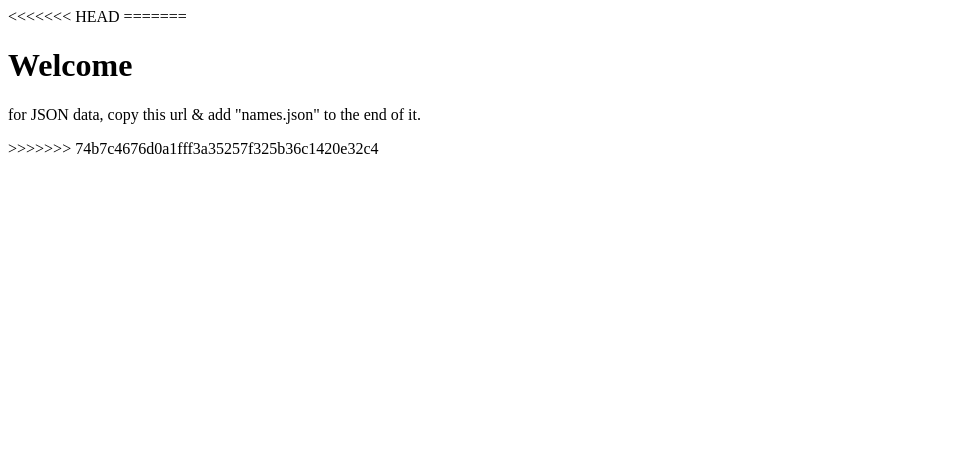
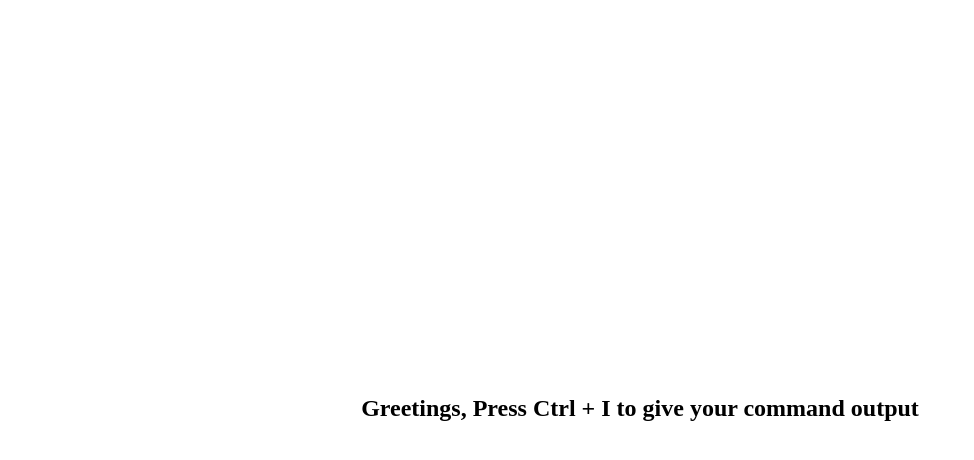
Before and after one commit to KylesTech95/KylesTech95-github.io, a website with bundled scripts: page index.html in a window 1280 px wide. Shown: the whole page, without its empty margins (0-974 px from the left). Built offline with nearby package versions, Linux system fonts and the light colour scheme.

Commit message:
html updated

```diff
--- a/index.html
+++ b/index.html
@@ -3,19 +3,21 @@
 <head>
     <meta charset="UTF-8">
     <meta name="viewport" content="width=device-width, initial-scale=1.0">
-<<<<<<< HEAD
     <title>data api</title>
+    <style>
+        body{
+        display: flex;
+        flex-direction: column;
+        align-items: center;
+        justify-content: center;
+        height: 100vh;
+        }
+    </style>
 </head>
 <body>
-
+    <section>
+        <h1>Greetings, Press Ctrl + I to give your command output</h1>
+    </section>
 </body>
 <script type="module" src="math.js"></script>
-=======
-    <title>Welcome page</title>
-</head>
-<body>
-    <h1>Welcome</h1>
-    <p>for JSON data, copy this url & add "names.json" to the end of it.</p>
-</body>
->>>>>>> 74b7c4676d0a1fff3a35257f325b36c1420e32c4
 </html>
```
